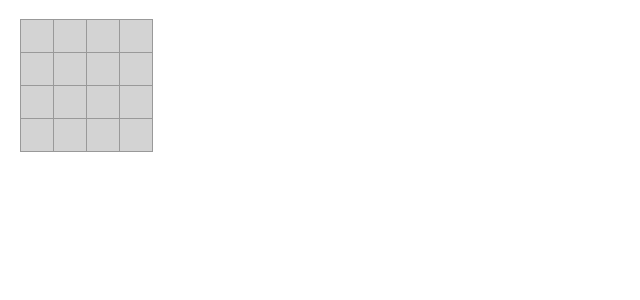
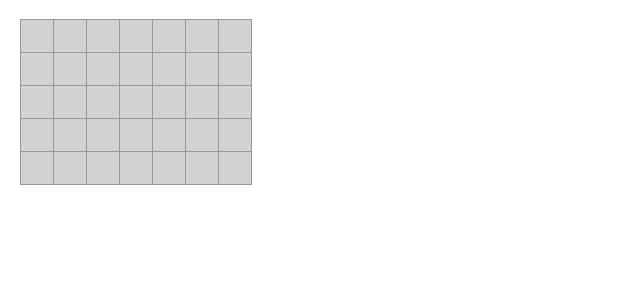
Before and after one commit to KnutStorvestre/minesweeper, a React (Vite) app: page / in a window 1280 px wide. Shown: the top 300 px of the page, without its empty margins (0-640 px from the left). Built offline with nearby package versions, Linux system fonts and the light colour scheme.

Commit message:
Renamed the generateBoard.tsx file to generateBoard.ts because it does not use any tsx elements. The code there has also been optimised. The array that keeps all the values of the cells on the board does no longer contains null values but insted 0 values.

```diff
--- a/src/App.tsx
+++ b/src/App.tsx
@@ -1,10 +1,10 @@
 import Board from "./content/Board";
-import generateBoard from "./utils/generateBoard";
+import generateBoard from "./utils/generateBoard.ts";
 
 export default function App() {
-  const numRows = 4;
-  const numColumns = 4;
-  const numMines = 3;
+  const numRows = 5;
+  const numColumns = 7;
+  const numMines = 2;
 
   const grid = generateBoard(numRows, numColumns, numMines);
 
--- a/src/content/Board.tsx
+++ b/src/content/Board.tsx
@@ -4,7 +4,7 @@ import "./Board.css";
 import getNeighbors from "../utils/getNeighbors";
 
 interface CellProps {
-  value: number | null;
+  value: number;
   visible: boolean;
   onCellClick: () => void;
 }
@@ -16,7 +16,7 @@ const Cell: React.FC<CellProps> = ({ value, visible, onCellClick }) => {
       onClick={onCellClick}
       style={{ background: visible ? "#fff" : "lightgray" }}
     >
-      {visible ? value : null}
+      {visible && value !== 0 ? value : null}
     </button>
   );
 };
@@ -24,7 +24,7 @@ const Cell: React.FC<CellProps> = ({ value, visible, onCellClick }) => {
 interface BoardProps {
   numRows: number;
   numCols: number;
-  grid: (number | null)[];
+  grid: number[];
 }
 
 const Board: React.FC<BoardProps> = ({ numRows, numCols, grid }) => {
@@ -37,11 +37,10 @@ const Board: React.FC<BoardProps> = ({ numRows, numCols, grid }) => {
       return;
     }
     const newIsVisible = [...isVisible];
-    // Recommended to keep immutability
     const newGrid = [...grid];
     newIsVisible[i] = true;
     setIsVisible(newIsVisible);
-    if (grid[i] === null) {
+    if (grid[i] === 0) {
       setNullCellsVisible(i, newIsVisible, newGrid);
     } else {
       setIsVisible(newIsVisible);
@@ -53,12 +52,12 @@ const Board: React.FC<BoardProps> = ({ numRows, numCols, grid }) => {
   function setNullCellsVisible(
     index: number,
     newIsVisible: boolean[],
-    newGrid: (number | null)[]
+    newGrid: number[]
   ) {
     const dfs = (cellIndex: number) => {
       const neighbors = getNeighbors(cellIndex, numRows, numCols);
       for (const nullNeighbor of neighbors) {
-        if (!newIsVisible[nullNeighbor] && newGrid[nullNeighbor] === null) {
+        if (!newIsVisible[nullNeighbor] && newGrid[nullNeighbor] === 0) {
           newIsVisible[nullNeighbor] = true;
           dfs(nullNeighbor);
         }
--- /dev/null
+++ b/src/utils/generateBoard.ts
@@ -0,0 +1,40 @@
+import getNeighbors from "./getNeighbors";
+
+export default function generateBoard(
+  numRows: number,
+  numCols: number,
+  numMines: number
+): number[] {
+  const numCells = numRows * numCols;
+  const board: number[] = Array(numCells).fill(0);
+
+  const emptyIndices = new Set<number>(Array.from({ length: numCells }, (_, i) => i));
+
+  for (let i = 0; i < numMines; i++) {
+    const randomIndex = getRandomEmptyIndex(emptyIndices);
+    board[randomIndex] = -1;
+    incrementNeighborCells(randomIndex, numRows, numCols, board);
+    emptyIndices.delete(randomIndex);
+  }
+
+  return board;
+}
+
+function getRandomEmptyIndex(emptyIndices: Set<number>): number {
+  const randomIndex = Math.floor(Math.random() * emptyIndices.size);
+  return [...emptyIndices][randomIndex];
+}
+
+function incrementNeighborCells(
+  index: number,
+  numRows: number,
+  numCols: number,
+  cellValues: number[]
+) {
+  const neighborsIndices = getNeighbors(index, numRows, numCols);
+  for (const neighborIndex of neighborsIndices) {
+    if (cellValues[neighborIndex] !== -1) {
+      cellValues[neighborIndex]!++;
+    }
+  }
+}
--- a/src/utils/generateBoard.tsx
+++ /dev/null
@@ -1,48 +0,0 @@
-import getNeighbors from "./getNeighbors";
-
-export default function generateBoard(
-  numRows: number,
-  numCols: number,
-  numMines: number
-): (number | null)[] {
-  const numCells = numRows * numCols;
-  const board: (number | null)[] = Array(numCells).fill(null);
-
-  for (let i = 0; i < numMines; i++) {
-    const randomIndex = getRandomEmptyIndex(numCells, board);
-    board[randomIndex] = -1;
-    incrementNeighborCells(randomIndex, numRows, numCols, board);
-  }
-
-  return board;
-}
-
-function getRandomEmptyIndex(
-  numCells: number,
-  board: (number | null)[]
-): number {
-  let randomIndex: number;
-  do {
-    randomIndex = Math.floor(Math.random() * numCells);
-  } while (board[randomIndex] !== null);
-  return randomIndex;
-}
-
-function incrementNeighborCells(
-  index: number,
-  numRows: number,
-  numCols: number,
-  cellValues: (number | null)[]
-) {
-  const neighborsIndices = getNeighbors(index, numRows, numCols);
-  for (const neighborIndex of neighborsIndices) {
-    if (!isMine(neighborIndex, cellValues)) {
-      const currentValue = cellValues[neighborIndex] ?? 0;
-      cellValues[neighborIndex] = currentValue + 1;
-    }
-  }
-}
-
-function isMine(i: number, cellValues: (number | null)[]) {
-  return cellValues[i] === -1;
-}
```
